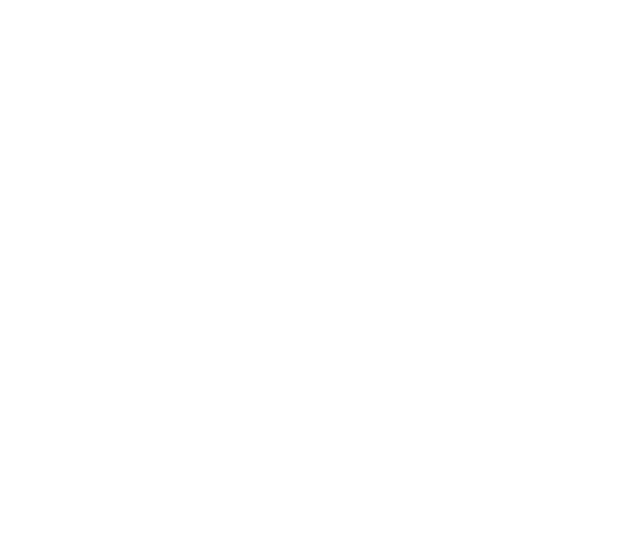
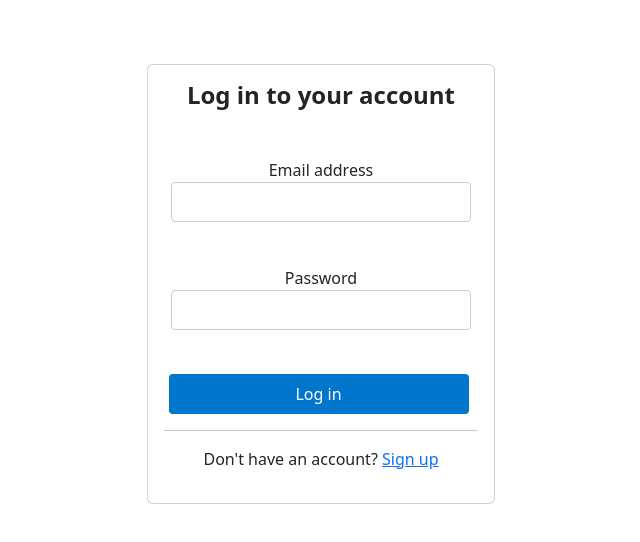
Before and after one commit to gshreya1999/Marketplace, a React (Create React App) app in the folder client/: page / in a window 1280 px wide. Shown: the top 542 px of the page, without its empty margins (319-959 px from the left). Built offline with nearby package versions, Linux system fonts and the light colour scheme.

Commit message:
Update App.js

```diff
--- a/client/src/App.js
+++ b/client/src/App.js
@@ -5,13 +5,18 @@
 import PostAd from "./routes/PostAd"
 import { Route, Routes } from "react-router-dom"
 import TransactionsInfo from './routes/TransactionsInfo';
+import Login from './routes/Login';
+import Signup from './routes/SignUp';
+
 function App() {
   return (
     <>
       <Navbar />
       <div className="container">
         <Routes>
-          <Route path="/" element={<Home />} />
+          <Route path="/" element={<Login />} />
+          <Route path='/signup' element={<Signup />} />
+          <Route path="/home" element={<Home />} />
           <Route path="/post" element={<PostAd />} />
           <Route path="/settings" element={<Settings />} />
           <Route path="/transactions" element={<TransactionsInfo />} />
```
